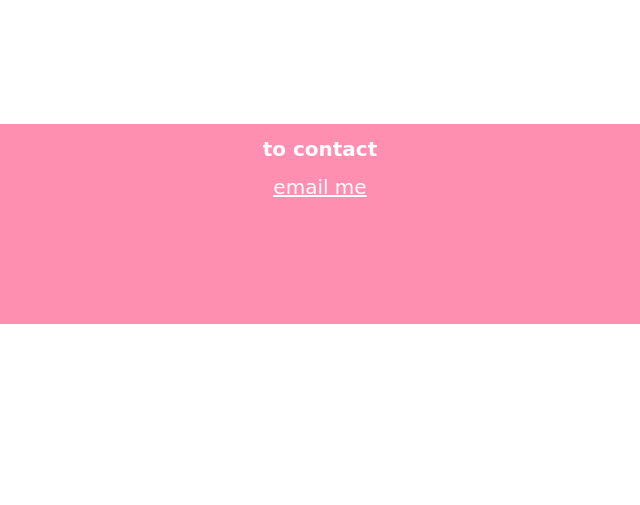
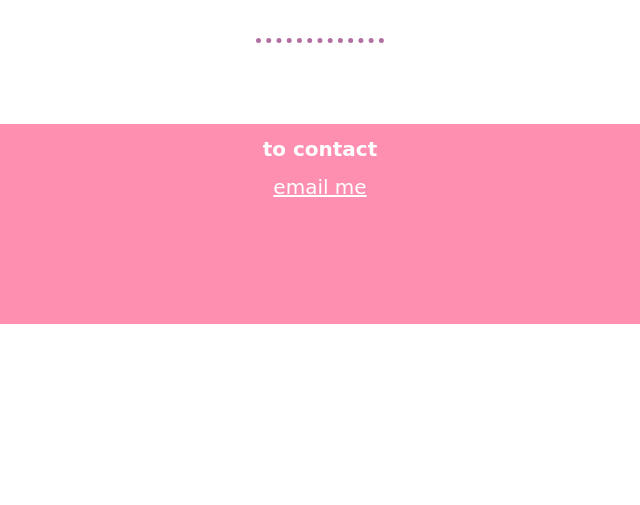
Before and after one commit to AnishHariharan/cv-web, a plain HTML site: page index.html in a window 1280 px wide. Shown: the part 1476-1981 px from the top of the page, 320-960 px from the left. After the commit the page ends 1800 px from the top, so only its background shows below. Drawn offline with Linux system fonts and the light colour scheme.

Commit message:
Update style.css

```diff
--- a/style.css
+++ b/style.css
@@ -139,7 +139,7 @@ span{
   border-style: none;
   border-top-style: dotted;
   position: relative;
-    top: 850px;
+  top: 380px;
   border-color: #B270A2;
   border-width: 5px;
   width: 10%;
```
Lines whose indentation alone changed are shown as unchanged.
